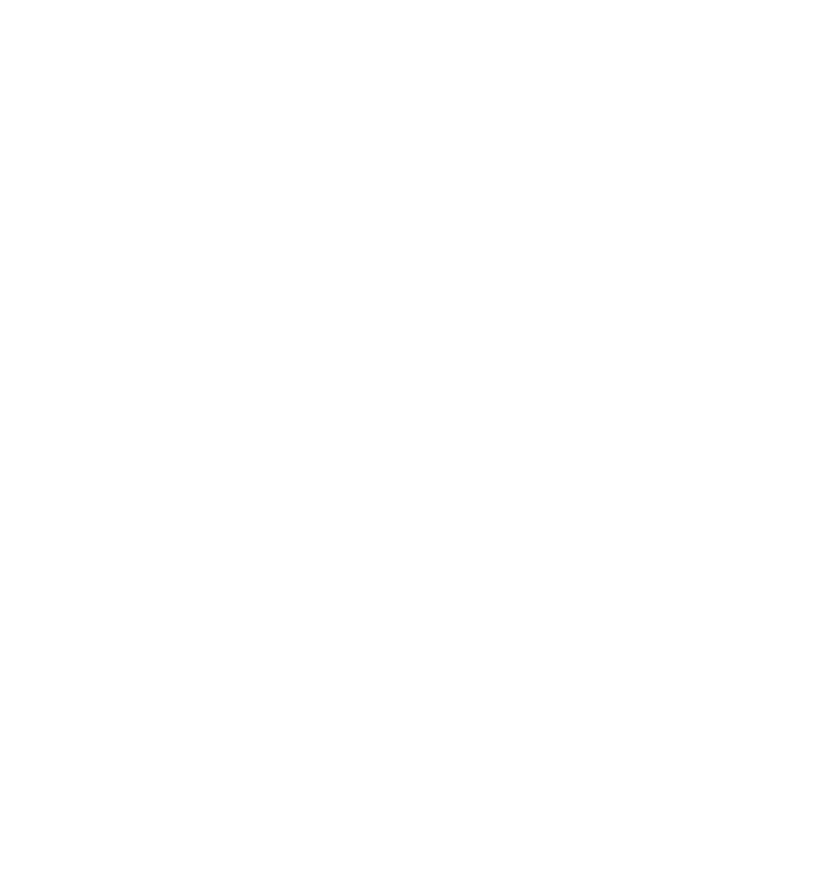
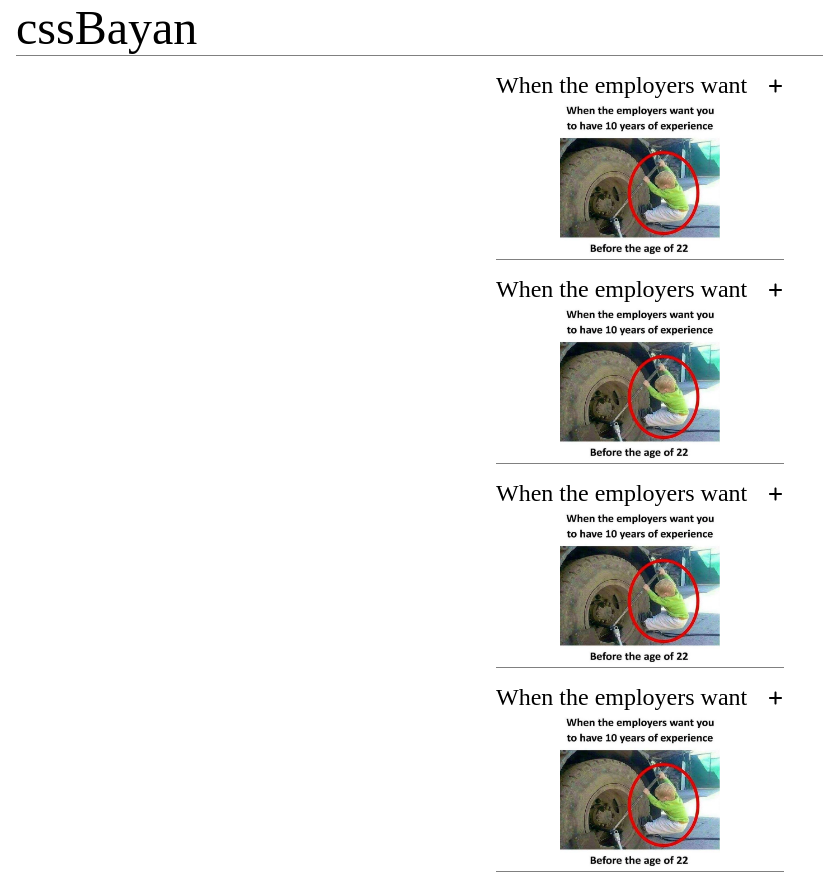
Before and after one commit to GromPuzan/cssBayan, a plain HTML site: page index.html in a window 1280 px wide. Shown: the top 875 px of the page, without its empty margins (0-823 px from the left). Before the commit the page ends 800 px from the top, so only its background shows below. Drawn offline with Linux system fonts and the light colour scheme.

Commit message:
feat: add icons and images

```diff
--- a/index.html
+++ b/index.html
@@ -1,11 +1,52 @@
 <!DOCTYPE html>
 <html lang="en">
-<head>
-    <meta charset="UTF-8">
-    <meta http-equiv="X-UA-Compatible" content="IE=edge">
-    <meta name="viewport" content="width=device-width, initial-scale=1.0">
-    <title>Document</title>
-</head>
-<body>
-</body>
+  <head>
+    <meta charset="UTF-8" />
+    <meta http-equiv="X-UA-Compatible" content="IE=edge" />
+    <meta name="viewport" content="width=device-width, initial-scale=1.0" />
+    <link rel="stylesheet" href="./style.css" />
+    <title>cssBayan</title>
+  </head>
+  <body>
+    <div class="wrapper">
+      <div class="bayan">cssBayan</div>
+      <ul>
+        <li>
+          <div class="meme-descr">
+            <div class="meme-name">When the employers want</div>
+            <div class="icon"></div>
+          </div>
+          <div class="meme-img"></div>
+        </li>
+        <li>
+            <div class="meme-descr">
+              <div class="meme-name">When the employers want</div>
+              <div class="icon"></div>
+            </div>
+            <div class="meme-img"></div>
+          </li>
+          <li>
+            <div class="meme-descr">
+              <div class="meme-name">When the employers want</div>
+              <div class="icon"></div>
+            </div>
+            <div class="meme-img"></div>
+          </li>
+          <li>
+            <div class="meme-descr">
+              <div class="meme-name">When the employers want</div>
+              <div class="icon"></div>
+            </div>
+            <div class="meme-img"></div>
+          </li>
+          <li>
+            <div class="meme-descr">
+              <div class="meme-name">When the employers want</div>
+              <div class="icon"></div>
+            </div>
+            <div class="meme-img"></div>
+          </li>
+      </ul>
+    </div>
+  </body>
 </html>
--- a/style.css
+++ b/style.css
@@ -0,0 +1,62 @@
+* {
+    box-sizing: border-box;
+    margin: 0;
+    padding: 0;
+  }
+  .bayan {
+    font-size: 3rem;
+    display: flex;
+    justify-content: center;
+    flex-direction: column;
+    text-decoration: none;
+    margin: 0 1rem 1rem 1rem;
+    border-bottom: 0.1rem solid gray;
+  }
+  ul {
+    font-size: 3rem;
+    display: flex;
+    justify-content: center;
+    align-items: center;
+    flex-direction: column;
+    text-decoration: none;
+  }
+  li {
+    display: flex;
+    font-size: 1.5rem;
+    justify-content: space-between;
+    flex-direction: column;
+    align-items: center;
+    list-style-type: none;
+    width: 18rem;
+    margin: 0 1rem 1rem 1rem;
+  }
+  ul li {
+    border-bottom: 0.1rem solid gray;
+  }
+  .icon {
+    background-image: url(./assets/icons/plus-solid.svg);
+    background-size: 1rem 1rem;
+    width: 1rem;
+    height: 1rem;
+    background-position: center center;
+    background-repeat: no-repeat;
+    background-color: transparent;
+    /* cursor: pointer; */
+  }
+  .meme-descr {
+    display: flex;
+    font-size: 1.5rem;
+    justify-content: space-between;
+    align-items: center;
+    list-style-type: none;
+    width: 18rem;
+  }
+  .meme-img {
+    background-image:url(./assets/img/1\ lsT72HsNsDrNsvUVfdYLsA.webp);
+    background-size: 10rem 10rem;
+    width: 10rem;
+    height: 10rem;
+    background-position: center center;
+    background-repeat: no-repeat;
+    background-color: transparent;
+  }
```
Also changed, not shown: assets/icons/plus-solid.svg (added), assets/icons/xmark-solid.svg (added), assets/img/1 lsT72HsNsDrNsvUVfdYLsA.webp (added).
